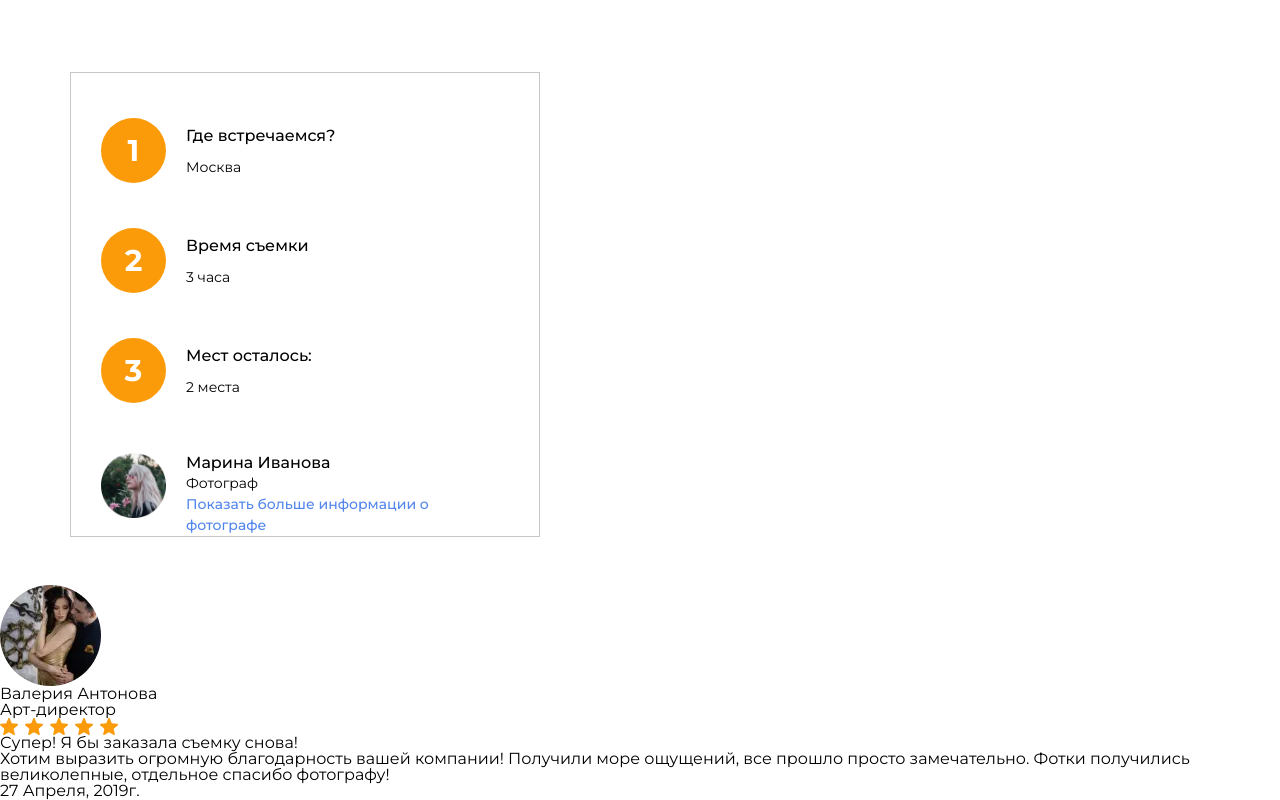
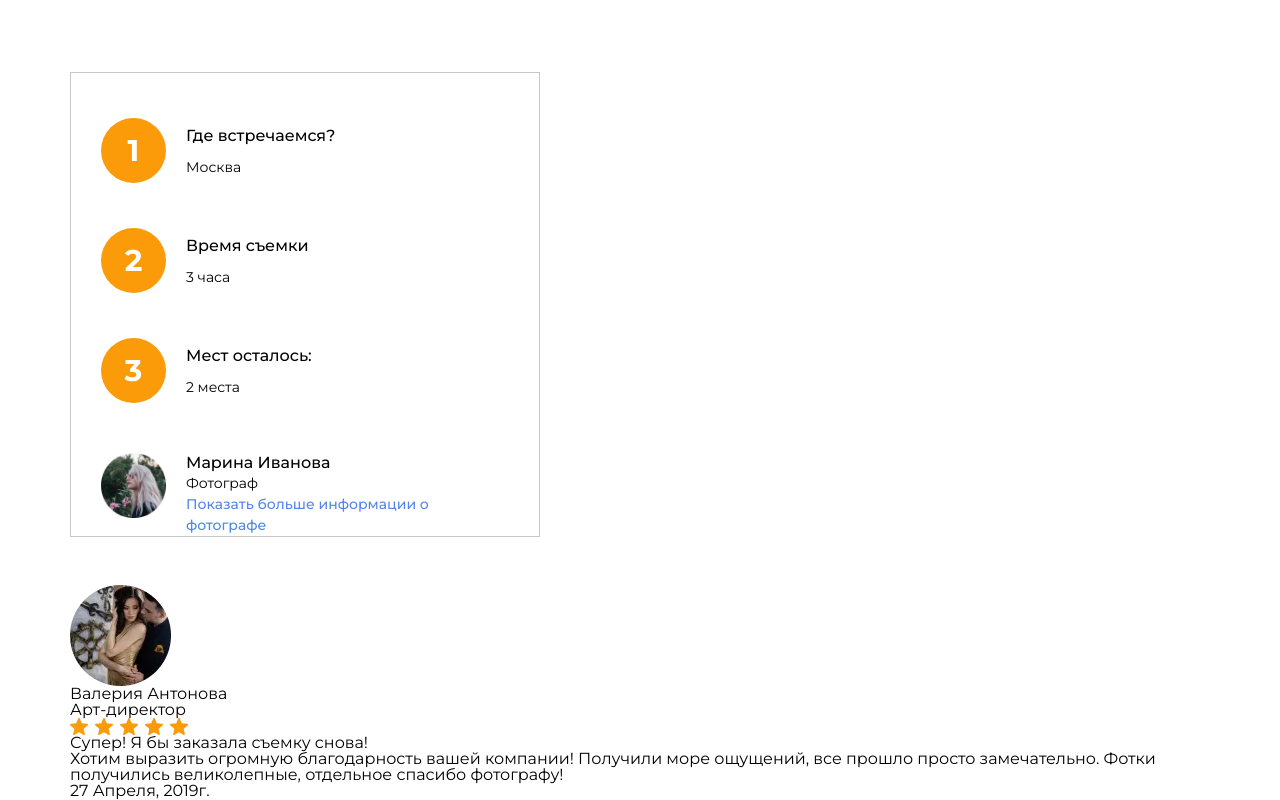
Before and after one commit to Hv0stjuk/HelyFly, a plain HTML site: page index.html in a window 1280 px wide. Shown: the part 3352-4152 px from the top of the page. Drawn offline with nearby package versions, Linux system fonts and the light colour scheme.

Commit message:
feat: add sections

```diff
--- a/assets/css/style.css
+++ b/assets/css/style.css
@@ -738,6 +738,12 @@ h6 {
   background: transparent;
 }
 
+.feedback__container {
+  height: 100%;
+  padding: 0px 15px;
+  margin: 0 auto;
+}
+
 @media (min-width: 576px) {
   .header__container {
     padding: 0px 35px;
@@ -808,6 +814,10 @@ h6 {
 
   .meet {
     max-width: 400px;
+  }
+
+  .feedback__container {
+    padding: 0px 35px;
   }
 }
 
@@ -942,6 +952,10 @@ h6 {
   }
 
   .map__container {
+    padding: 0px 50px;
+  }
+
+  .feedback__container {
     padding: 0px 50px;
   }
 }
@@ -1128,6 +1142,11 @@ h6 {
   .person-meet__inner {
     max-width: 280px;
   }
+
+  .feedback__container {
+    max-width: 1140px;
+    padding: 0px 0px;
+  }
 }
 
 @media (min-width: 1920px) {
--- a/index.html
+++ b/index.html
@@ -239,7 +239,7 @@
                 </div>
                 <span class="feedback__again">Супер! Я бы заказала съемку снова!</span>
                 <p class="feedback__text">Хотим выразить огромную благодарность вашей компании! Получили море ощущений, все прошло просто замечательно. Фотки получились великолепные, отдельное спасибо фотографу!</p>
-                <time datetime="2019-04-27">27 Апреля, 2019г.</time>
+                <time class="feedback__time" datetime="2019-04-27">27 Апреля, 2019г.</time>
 
 
             </div>
```
Also changed, not shown: assets/css/style.min.css.
